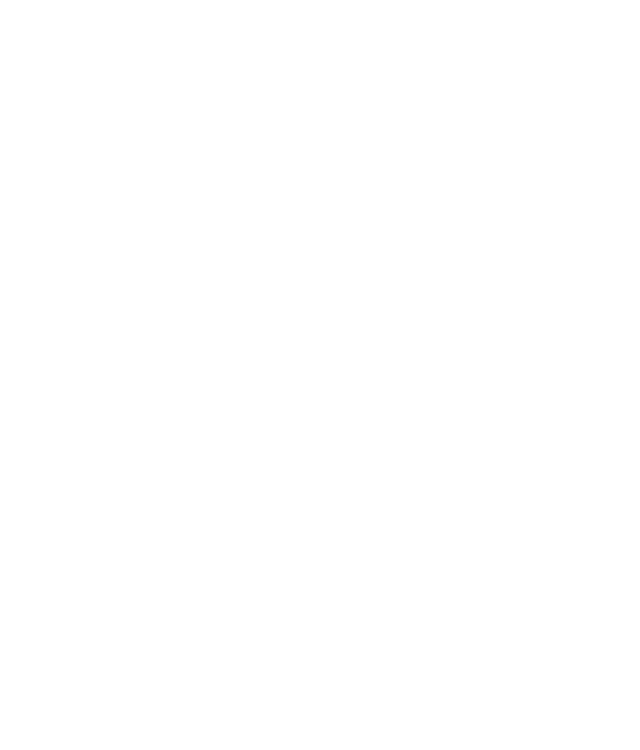
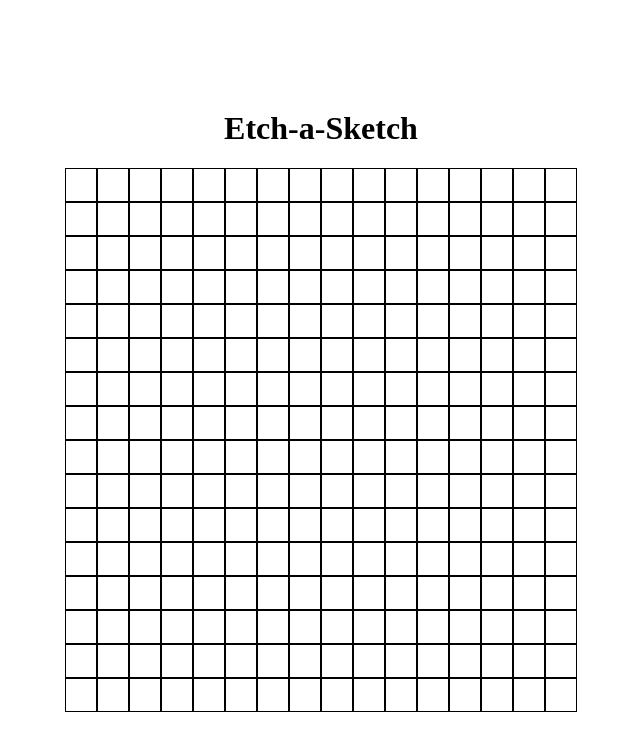
Before and after one commit to FernaoFerreira/etch-a-sketch, a plain HTML site: page index.html in a window 1280 px wide. Shown: the whole page, without its empty margins (319-959 px from the left). Drawn offline with Linux system fonts and the light colour scheme.

Commit message:
added grid and fill functions

```diff
--- a/index.html
+++ b/index.html
@@ -3,8 +3,12 @@
     <meta charset="UTF-8">
     <meta name="viewport" content="width=device-width, initial-scale=1.0">
     <title>Document</title>
+    <link rel = "stylesheet" href="style.css">
 </head>
 <body>
+    <h1>Etch-a-Sketch</h1>
+    <div id="container"></div>
+</body>
 
-</body>
+<script src="script.js"></script>
 </html>
--- a/script.js
+++ b/script.js
@@ -0,0 +1,27 @@
+//Creating a grid
+const sq = document.createElement('div');
+sq.classList.add("square");
+let container = document.querySelector('#container');
+
+
+
+
+//fills the height and width with squares
+let size = 16;
+container.style.setProperty('--grid-size', size);
+
+
+function fillArea(size){
+    for(let i = 0; i<(size * size); i++){
+        container.appendChild(sq.cloneNode(true));
+    }
+}
+
+fillArea(size);
+
+container.addEventListener("mouseover", event=>{
+    if(event.target.classList.contains("square")){
+        event.target.style.backgroundColor = "black";
+    }
+}
+)
--- a/style.css
+++ b/style.css
@@ -0,0 +1,23 @@
+html,body{
+    height: 100%;
+    margin: 0;
+    display: flex;
+    justify-content: center;
+    align-items: center;
+    flex-direction: column;
+}
+
+#container{
+    --grid-size: 16;
+    display: flex;
+    flex-wrap: wrap;
+    max-width: 960px;
+    max-height: 960px;
+}
+.square{
+    width: calc(100%/var(--grid-size));
+    padding-bottom: calc(100%/var(--grid-size));
+    background-color: rgb(255, 255, 255);
+    border: 1px solid black;
+    box-sizing: border-box;
+}
```
